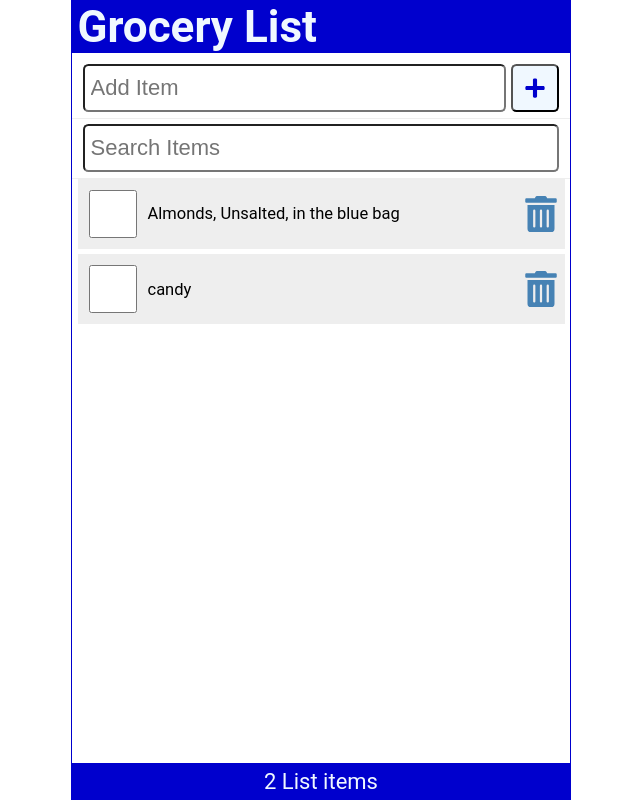
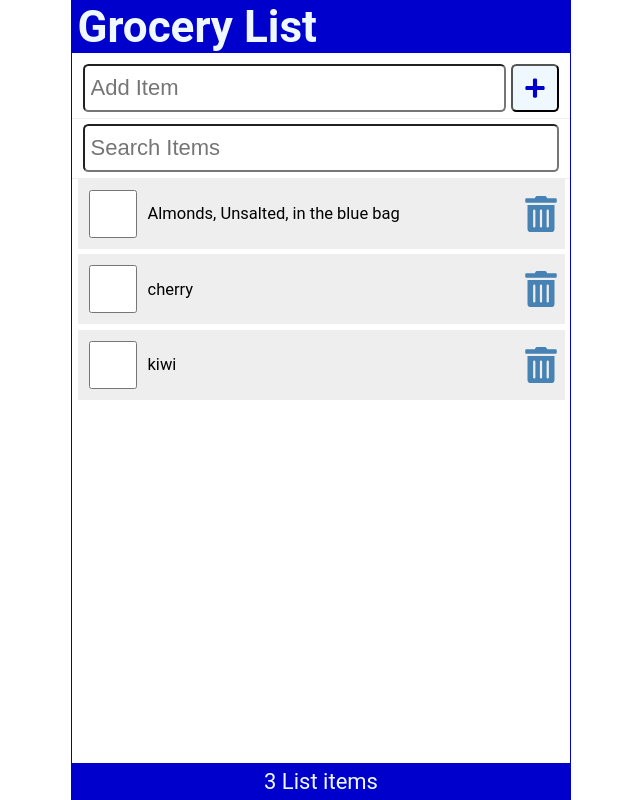
Before and after one commit to nvsmith/grocery-list, a React (Create React App) app: page / in a window 1280 px wide. Shown: the whole page, without its empty margins (319-959 px from the left). Built offline with nearby package versions, Linux system fonts and the light colour scheme; data requests are answered from the project's data file.

Commit message:
Fix ID to increment rather than concat by 1

```diff
--- a/data/db.json
+++ b/data/db.json
@@ -6,9 +6,14 @@
       "item": "Almonds, Unsalted, in the blue bag"
     },
     {
-      "id": "11",
+      "id": 2,
       "checked": false,
-      "item": "candy"
+      "item": "cherry"
+    },
+    {
+      "id": 3,
+      "checked": false,
+      "item": "kiwi"
     }
   ]
 }
--- a/src/App.js
+++ b/src/App.js
@@ -38,7 +38,8 @@ function App() {
     }, []);
 
     const addItem = async (item) => {
-        const id = items.length ? items[items.length - 1].id + 1 : 1;
+        // const id = items.length ? items[items.length - 1].id + 1 : 1;
+        const id = items.length ? parseInt(items[items.length - 1].id) + 1 : 1;
         const myNewItem = { id, checked: false, item };
         const listItems = [...items, myNewItem];
         setItems(listItems);
@@ -123,4 +124,4 @@ function App() {
 
 export default App;
 
-// Chapt 14
+// Chapt 15
```
